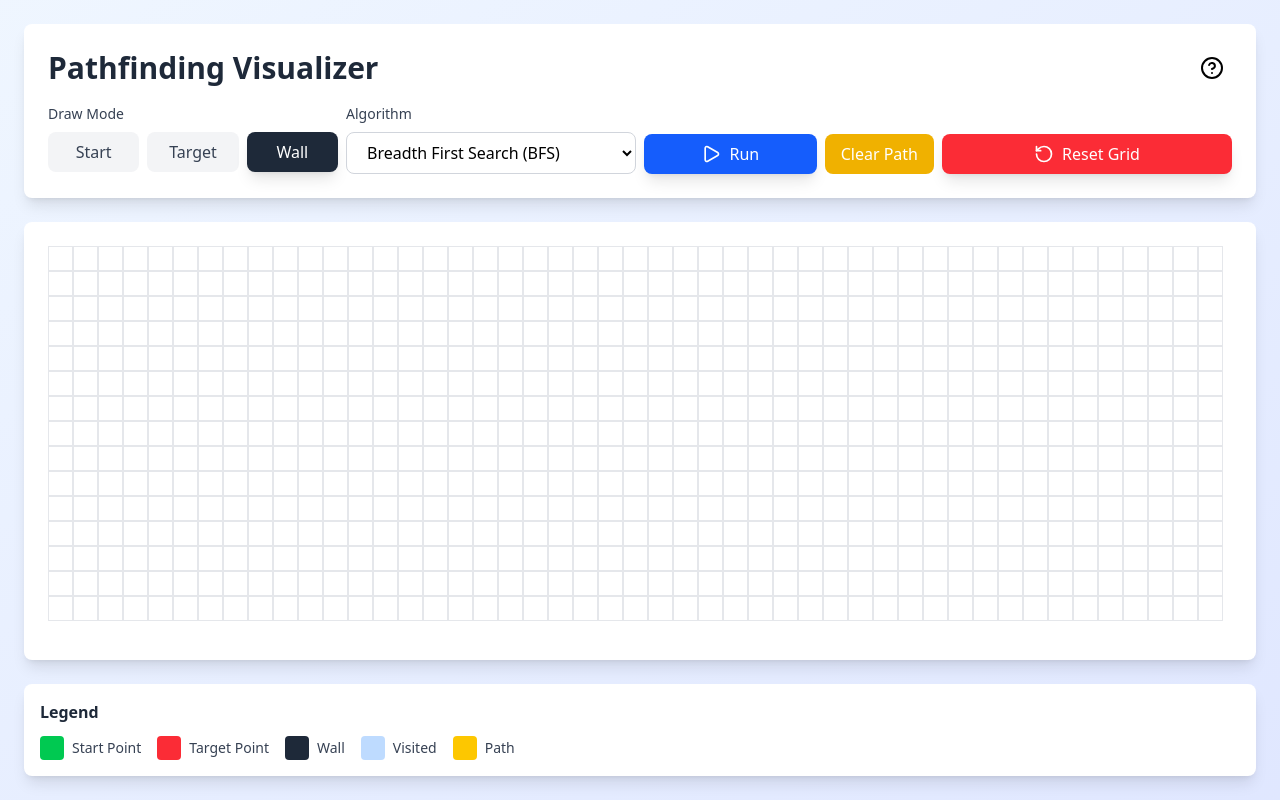
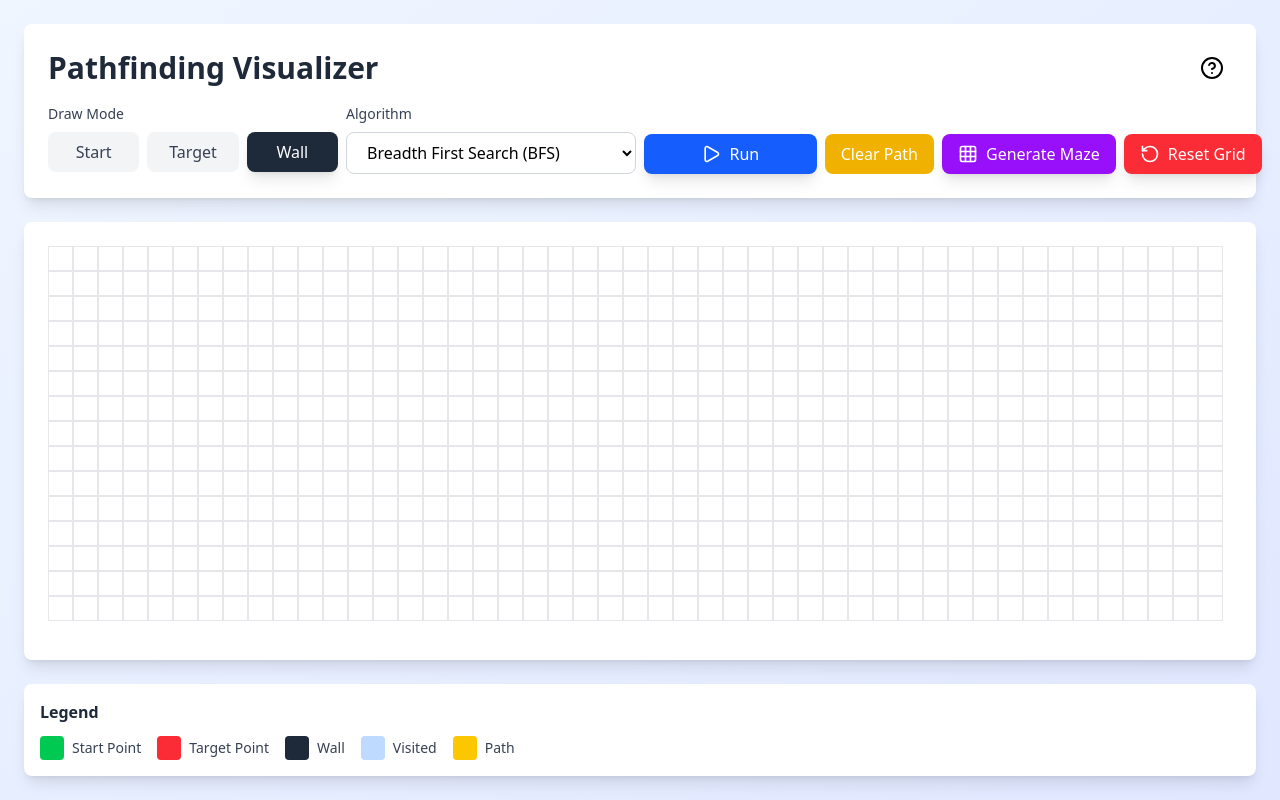
Before and after one commit to sky-aman/Path-Finding-App, a React (Vite) app: page / in a window 1280 px wide. Built offline with nearby package versions, Linux system fonts and the light colour scheme.

Commit message:
feat: added grid feature

```diff
--- a/src/component/ActionButtons.jsx
+++ b/src/component/ActionButtons.jsx
@@ -1,4 +1,4 @@
-import { Play, RotateCcw } from "lucide-react";
+import { Grid3x3, Play, RotateCcw } from "lucide-react";
 import useGrid from "../store/useGrid";
 import useIsRunning from "../store/useIsRunning";
 import useAlgorithm from "../store/useAlgorithm";
@@ -9,6 +9,7 @@ import useDijkstra from "../hooks/useDijkstra";
 import useAStar from "../hooks/useAstar";
 import useBiDirectional from "../hooks/useBiDirectional";
 import useBiDirectionalAStar from "../hooks/useBiDirectionalAStar";
+import useGenerateMaze from "../hooks/useGenerateMaze";
 
 const ActionButtons = () => {
 	const resetGrid = useGrid((state) => state.resetGrid);
@@ -17,6 +18,7 @@ const ActionButtons = () => {
 	const clearPath = useGrid((state) => state.clearPath);
 	const setDuration = usePerformance((state) => state.setDuration);
 	const resetDuration = usePerformance((state) => state.resetDuration);
+	const { isGeneratingMaze, generateMaze } = useGenerateMaze();
 
 	const { bfs } = useBFS();
 	const { dfs } = useDFS();
@@ -50,11 +52,11 @@ const ActionButtons = () => {
 	};
 	return (
 		<>
-			<div className="flex items-end gap-2">
+			<div className="flex gap-2 items-end">
 				<button
 					onClick={runAlgorithm}
 					disabled={isRunning}
-					className="flex-1 bg-blue-600 hover:bg-blue-700 text-white px-4 py-2 rounded-lg font-medium shadow-lg hover:shadow-xl transition-all disabled:opacity-50 flex items-center justify-center gap-2"
+					className="flex-1 text-nowrap bg-blue-600 hover:bg-blue-700 text-white px-4 py-2 rounded-lg font-medium shadow-lg hover:shadow-xl transition-all disabled:opacity-50 flex items-center justify-center gap-2"
 				>
 					<Play size={20} />
 					Run
@@ -62,17 +64,25 @@ const ActionButtons = () => {
 				<button
 					onClick={clearPath}
 					disabled={isRunning}
-					className="px-4 py-2 bg-yellow-500 hover:bg-yellow-600 text-white rounded-lg font-medium transition-all disabled:opacity-50"
+					className="text-nowrap px-4 py-2 bg-yellow-500 hover:bg-yellow-600 text-white rounded-lg font-medium transition-all disabled:opacity-50"
 				>
 					Clear Path
 				</button>
 			</div>
 
-			<div className="flex items-end">
+			<div className="flex gap-2 items-end">
+				<button
+					onClick={generateMaze}
+					disabled={isRunning || isGeneratingMaze}
+					className="flex-1 text-nowrap bg-purple-600 hover:bg-purple-700 text-white px-4 py-2 rounded-lg font-medium shadow-lg hover:shadow-xl transition-all disabled:opacity-50 flex items-center justify-center gap-2"
+				>
+					<Grid3x3 size={20} />
+					{isGeneratingMaze ? 'Generating...' : 'Generate Maze'}
+				</button>
 				<button
 					onClick={resetGrid}
 					disabled={isRunning}
-					className="w-full bg-red-500 hover:bg-red-600 text-white px-4 py-2 rounded-lg font-medium shadow-lg hover:shadow-xl transition-all disabled:opacity-50 flex items-center justify-center gap-2"
+					className="flex-1 text-nowrap bg-red-500 hover:bg-red-600 text-white px-4 py-2 rounded-lg font-medium shadow-lg hover:shadow-xl transition-all disabled:opacity-50 flex items-center justify-center gap-2"
 				>
 					<RotateCcw size={20} />
 					Reset Grid
--- a/src/component/Grid.jsx
+++ b/src/component/Grid.jsx
@@ -15,7 +15,7 @@ export function Grid() {
 	return (
 		<div
 			ref={gridRef}
-			className="flex-1 w-full max-w-7xl mx-auto bg-white rounded-lg shadow-lg p-6 overflow-auto"
+			className="flex-1 w-full max-w-8xl mx-auto bg-white rounded-lg shadow-lg p-6 overflow-auto"
 		>
 			<div className="inline-block">
 				<div
--- a/src/component/Header.jsx
+++ b/src/component/Header.jsx
@@ -7,10 +7,10 @@ import Stats from "./Stats";
 
 export default function Header() {
 	return (
-		<div className="w-full max-w-7xl mx-auto">
+		<div className="w-full max-w-8xl mx-auto">
 			<div className="bg-white rounded-lg shadow-lg p-6 mb-6">
 				<ShowHelp />
-				<div className="grid grid-cols-1 md:grid-cols-2 lg:grid-cols-4 gap-2">
+				<div className="grid grid-cols-1 md:grid-cols-2 xl:grid-cols-4 gap-2">
 					<Controls />
 					<AlgorithmSelection />
 					<ActionButtons />
--- a/src/component/Legend.jsx
+++ b/src/component/Legend.jsx
@@ -1,6 +1,6 @@
 const Legend = () => {
 	return (
-		<div className="w-full flex-end max-w-7xl mx-auto bg-white rounded-lg shadow-lg p-4 mt-6">
+		<div className="w-full flex-end max-w-8xl mx-auto bg-white rounded-lg shadow-lg p-4 mt-6">
 			<h3 className="font-semibold text-gray-800 mb-3">Legend</h3>
 			<div className="flex flex-wrap gap-4">
 				<div className="flex items-center gap-2">
--- a/src/component/ShowHelp.jsx
+++ b/src/component/ShowHelp.jsx
@@ -22,6 +22,7 @@ const ShowHelp = () => {
             <div className="bg-blue-50 border border-blue-200 rounded-lg p-4 mb-4">
                 <h3 className="font-semibold text-blue-900 mb-2">How to use:</h3>
                 <ol className="text-sm text-blue-800 space-y-1 list-decimal list-inside">
+                    <li>Click <span className="font-semibold">"Generate Maze"</span> for an automatic maze, or draw your own</li>
                     <li>Select a mode below and click on the grid to place items</li>
                     <li>
                         Set one{" "}
--- /dev/null
+++ b/src/hooks/useGenerateMaze.js
@@ -0,0 +1,57 @@
+import { useState } from "react";
+import useGrid from "../store/useGrid"
+import { callInInterval } from "../utils/util";
+
+const useGenerateMaze = () => {
+    const [isGeneratingMaze, setIsGeneratingMaze] = useState(false);
+    const gridState = useGrid(state => state.gridState);
+    const resetGrid = useGrid(state => state.resetGrid);
+    const setGridState = useGrid(state => state.setGridState);
+    const setGridStateCell = useGrid(state => state.setGridStateCell);
+
+    const generateMaze = async () => {
+        try{
+            setIsGeneratingMaze(true);
+            await resetGrid();
+            const newGrid = gridState.map(row => row.map(cell => "wall"));
+            await setGridState(newGrid);
+            const visited = new Set();
+            const GRID_ROW = gridState.length;
+            const GRID_COL = gridState[0].length;
+
+            const carvePath = async (row, col) => {
+                const key = `${row}-${col}`;
+                await callInInterval(() => setGridStateCell(row, col, "empty"), 20);
+                visited.add(key);
+
+                const dir = [[-2, 0], [0, 2], [2, 0], [0, -2]];
+                for (let i = dir.length - 1; i > -1; i--) {
+                    const j = Math.floor(Math.random() * (i + 1));
+                    [dir[i], dir[j]] = [dir[j], dir[i]];
+                }
+
+                for (let [dr, dc] of dir) {
+                    const nRow = row + dr;
+                    const nCol = col + dc;
+                    const newKey = `${nRow}-${nCol}`
+                    if (
+                        nRow > 0 && nRow < GRID_ROW - 1 &&
+                        nCol > 0 && nCol < GRID_COL - 1 &&
+                        !visited.has(newKey)) {
+                        await callInInterval(() => setGridStateCell(row + dr/2, col + dc/2, "empty"), 20);
+                        await carvePath(nRow, nCol);
+                    }
+                }
+            }
+            await carvePath(1, 1)
+
+        } catch (err) {
+            console.log(err);
+        }
+        setIsGeneratingMaze(false);
+    }
+
+  return { isGeneratingMaze, generateMaze };
+}
+
+export default useGenerateMaze;
```
